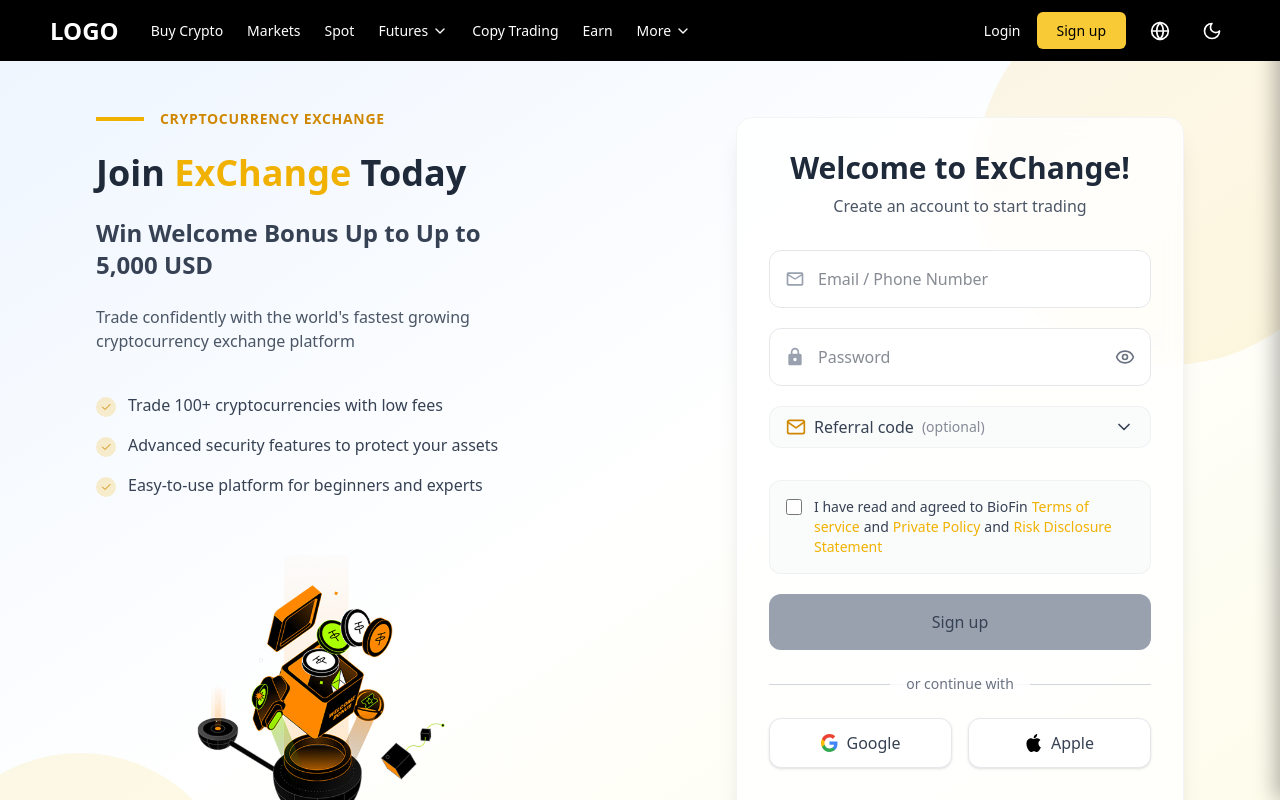
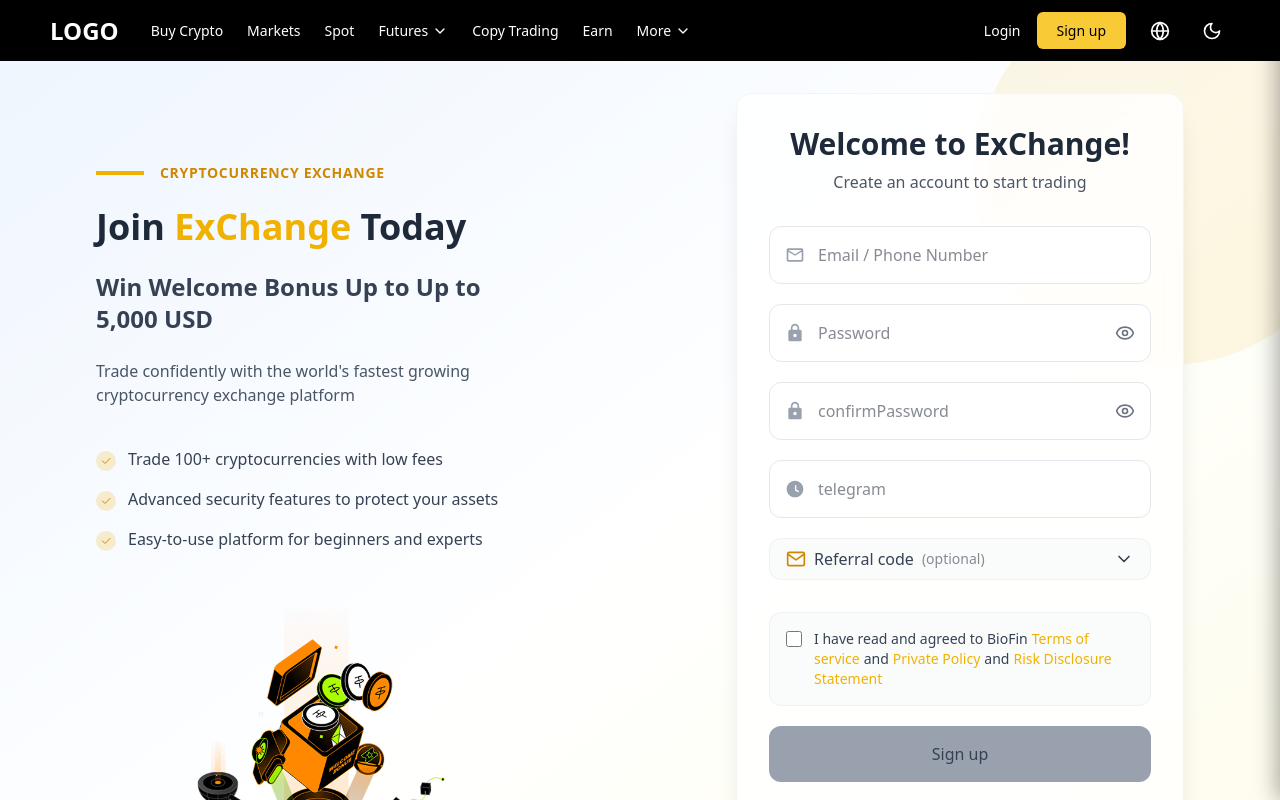
Before and after one commit to ArtemMikhailenko/ExChange, a Next.js app: page /signup in a window 1280 px wide. Shown: the top 800 px of the page. Built offline with nearby package versions, Linux system fonts and the light colour scheme.

Commit message:
edits sign up

```diff
--- a/src/components/signup/SignupForm/SignupForm.tsx
+++ b/src/components/signup/SignupForm/SignupForm.tsx
@@ -14,18 +14,23 @@ interface SignupFormProps {
 const SignupForm: React.FC<SignupFormProps> = ({ isDark }) => {
   const router = useRouter();
   const { register, loading, error: authError, clearError } = useAuth();
-    const { t, lang } = useTranslation();
+  const { t, lang } = useTranslation();
 
   const [formData, setFormData] = useState({
     email: '',
     password: '',
+    password_re_entrered: '', // Добавлено для соответствия API
+    telegram: '', // Добавлено для соответствия API
     referralCode: ''
   });
 
   const [isEmailFocused, setIsEmailFocused] = useState(false);
   const [isPasswordFocused, setIsPasswordFocused] = useState(false);
+  const [isPasswordConfirmFocused, setIsPasswordConfirmFocused] = useState(false); // Добавлено для нового поля
+  const [isTelegramFocused, setIsTelegramFocused] = useState(false); // Добавлено для нового поля
   const [isReferralFocused, setIsReferralFocused] = useState(false);
   const [showPassword, setShowPassword] = useState(false);
+  const [showPasswordConfirm, setShowPasswordConfirm] = useState(false); // Добавлено для нового поля
   const [agreedToTerms, setAgreedToTerms] = useState(false);
   const [showReferralField, setShowReferralField] = useState(false);
   const [localError, setLocalError] = useState<string | null>(null);
@@ -43,6 +48,10 @@ const SignupForm: React.FC<SignupFormProps> = ({ isDark }) => {
 
   const togglePasswordVisibility = () => {
     setShowPassword(!showPassword);
+  };
+
+  const togglePasswordConfirmVisibility = () => {
+    setShowPasswordConfirm(!showPasswordConfirm);
   };
 
   const toggleReferralField = () => {
@@ -66,6 +75,11 @@ const SignupForm: React.FC<SignupFormProps> = ({ isDark }) => {
       return;
     }
 
+    if (formData.password !== formData.password_re_entrered) {
+      setLocalError(t('passwordsDoNotMatch'));
+      return;
+    }
+
     if (!agreedToTerms) {
       setLocalError(t('termsRequired'));
       return;
@@ -85,6 +99,8 @@ const SignupForm: React.FC<SignupFormProps> = ({ isDark }) => {
     const success = await register({
       email: formData.email,
       password: formData.password,
+      password_re_entrered: formData.password_re_entrered,
+      telegram: formData.telegram || undefined,
       referralCode: formData.referralCode || undefined
     });
 
@@ -192,6 +208,72 @@ const SignupForm: React.FC<SignupFormProps> = ({ isDark }) => {
               <Eye className="h-5 w-5" />
             )}
           </button>
+        </div>
+
+        {/* Confirm Password field - Добавлено */}
+        <div className={`relative transition-all duration-300 ${isPasswordConfirmFocused ? 'scale-[1.02]' : ''}`}>
+          <div className={`absolute inset-y-0 left-4 flex items-center pointer-events-none ${
+            isDark ? 'text-gray-500' : 'text-gray-400'
+          }`}>
+            <svg className="w-5 h-5" viewBox="0 0 24 24" fill="none" xmlns="http://www.w3.org/2000/svg">
+              <path d="M12 17C13.1 17 14 16.1 14 15C14 13.9 13.1 13 12 13C10.9 13 10 13.9 10 15C10 16.1 10.9 17 12 17ZM18 8C19.1 8 20 8.9 20 10V20C20 21.1 19.1 22 18 22H6C4.9 22 4 21.1 4 20V10C4 8.9 4.9 8 6 8H7V6C7 3.24 9.24 1 12 1C14.76 1 17 3.24 17 6V8H18ZM12 3C10.34 3 9 4.34 9 6V8H15V6C15 4.34 13.66 3 12 3Z" fill="currentColor"/>
+            </svg>
+          </div>
+          <input
+            id="password_re_entrered"
+            name="password_re_entrered"
+            type={showPasswordConfirm ? "text" : "password"}
+            value={formData.password_re_entrered}
+            onChange={handleChange}
+            required
+            onFocus={() => setIsPasswordConfirmFocused(true)}
+            onBlur={() => setIsPasswordConfirmFocused(false)}
+            className={`w-full pl-12 pr-12 py-4 rounded-xl transition-all duration-300 ${
+              isDark
+                ? 'bg-gray-800/70 text-white border border-gray-700 focus:border-yellow-500 focus:ring-2 focus:ring-yellow-500/20'
+                : 'bg-white text-gray-900 border border-gray-200 focus:border-yellow-500 focus:ring-2 focus:ring-yellow-500/30'
+            } focus:outline-none`}
+            placeholder={t('confirmPassword')}
+          />
+          <button
+            type="button"
+            className={`absolute right-4 top-1/2 transform -translate-y-1/2 ${
+              isDark ? 'text-gray-400 hover:text-gray-300' : 'text-gray-500 hover:text-gray-700'
+            }`}
+            onClick={togglePasswordConfirmVisibility}
+          >
+            {showPasswordConfirm ? (
+              <EyeOff className="h-5 w-5" />
+            ) : (
+              <Eye className="h-5 w-5" />
+            )}
+          </button>
+        </div>
+
+        {/* Telegram field - Добавлено */}
+        <div className={`relative transition-all duration-300 ${isTelegramFocused ? 'scale-[1.02]' : ''}`}>
+          <div className={`absolute inset-y-0 left-4 flex items-center pointer-events-none ${
+            isDark ? 'text-gray-500' : 'text-gray-400'
+          }`}>
+            <svg className="w-5 h-5" viewBox="0 0 24 24" fill="none" xmlns="http://www.w3.org/2000/svg">
+              <path d="M12 2C6.48 2 2 6.48 2 12C2 17.52 6.48 22 12 22C17.52 22 22 17.52 22 12C22 6.48 17.52 2 12 2ZM16.64 15.55C16.4 15.9 15.96 16.05 15.6 15.87L12.53 14.1C12.22 13.93 12.02 13.61 12.02 13.26V8.01C12.02 7.55 12.32 7.25 12.77 7.25C13.23 7.25 13.53 7.55 13.53 8.01V12.72L16.18 14.24C16.54 14.42 16.77 14.91 16.64 15.55Z" fill="currentColor"/>
+            </svg>
+          </div>
+          <input
+            id="telegram"
+            name="telegram"
+            type="text"
+            value={formData.telegram}
+            onChange={handleChange}
+            onFocus={() => setIsTelegramFocused(true)}
+            onBlur={() => setIsTelegramFocused(false)}
+            className={`w-full pl-12 pr-4 py-4 rounded-xl transition-all duration-300 ${
+              isDark
+                ? 'bg-gray-800/70 text-white border border-gray-700 focus:border-yellow-500 focus:ring-2 focus:ring-yellow-500/20'
+                : 'bg-white text-gray-900 border border-gray-200 focus:border-yellow-500 focus:ring-2 focus:ring-yellow-500/30'
+            } focus:outline-none`}
+            placeholder={t('telegram')}
+          />
         </div>
 
         <div>
--- a/src/services/api.ts
+++ b/src/services/api.ts
@@ -1,10 +1,13 @@
-
+// src/services/api.ts
 const API_BASE_URL = 'https://apiexchange.ymca.one';
 
 export interface RegisterPayload {
   email: string;
   password: string;
+  password_re_entrered: string; // Required per API documentation
+  telegram?: string; // Optional per API documentation
   referralCode?: string;
+  'g-recaptcha-response'?: string;
 }
 
 export interface LoginPayload {
@@ -13,12 +16,13 @@ export interface LoginPayload {
   'g-recaptcha-response'?: string;
 }
 
-export interface ApiResponse<T> {
+export interface ApiResponse<T = any> {
   status: string;
   data?: T;
   message?: string;
   error?: string;
   success?: boolean;
+  msg?: string; // Added for API compatibility
 }
 
 export interface AuthResponse {
@@ -41,7 +45,7 @@ export const apiConfig = {
     login: '/user/login',
     googleAuth: '/user/signin/google',
     verify: '/user/verify',
-    resetPassword: '/user/ressetPassword'
+    resetPassword: '/user/resetPassword'
   }
 };
 
@@ -55,8 +59,7 @@ class ApiError extends Error {
   }
 }
 
-async function handleResponse<T>(response: Response): Promise<ApiResponse<T>> {
-
+async function handleResponse<T = any>(response: Response): Promise<ApiResponse<T>> {
   const clonedResponse = response.clone();
 
   let data;
@@ -100,10 +103,20 @@ export const authService = {
     try {
       console.log('Sending registration request to', `${apiConfig.baseURL}${apiConfig.endpoints.register}`);
 
+      // Transform payload to match API requirements
+      const requestPayload = {
+        email: payload.email,
+        password: payload.password,
+        password_re_entrered: payload.password_re_entrered,
+        telegram: payload.telegram || "",
+        'g-recaptcha-response': payload['g-recaptcha-response'] || ""
+        // Note: referralCode is not in API spec, so it's omitted here
+      };
+
       const response = await fetch(`${apiConfig.baseURL}${apiConfig.endpoints.register}`, {
         method: 'POST',
         headers: apiConfig.headers,
-        body: JSON.stringify(payload),
+        body: JSON.stringify(requestPayload),
         credentials: 'include' // For saving cookies
       });
 
```
